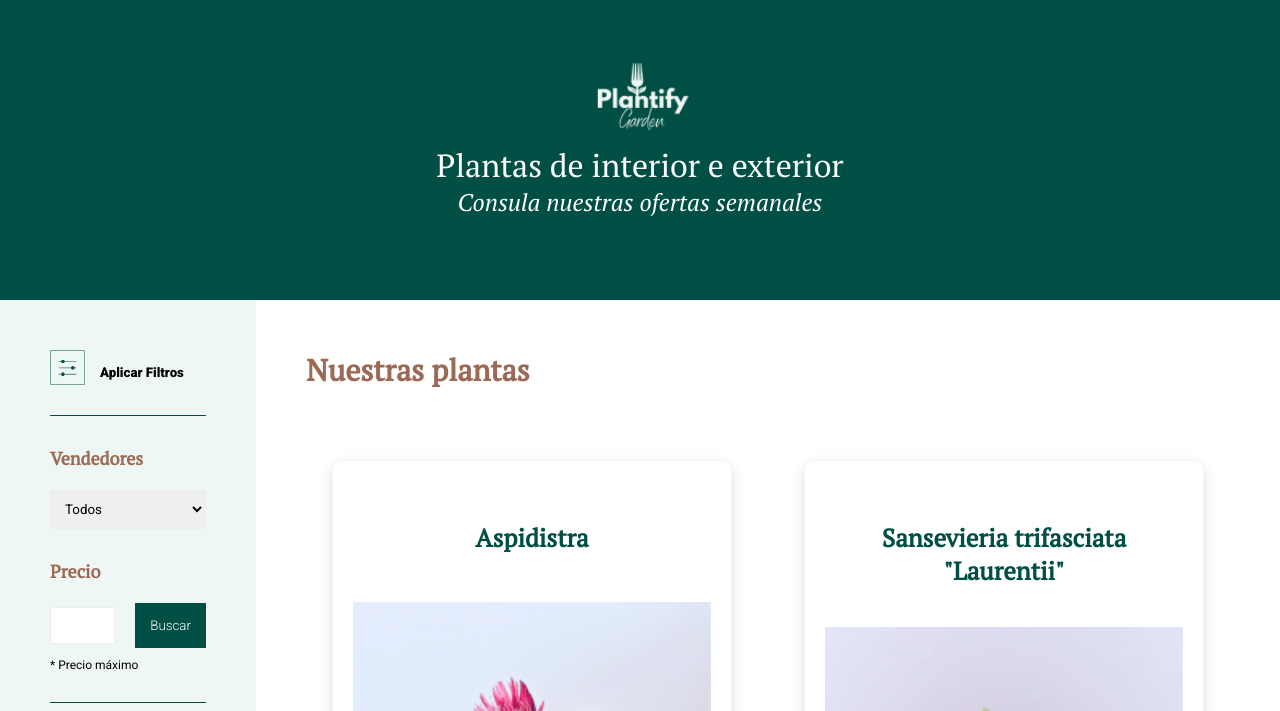
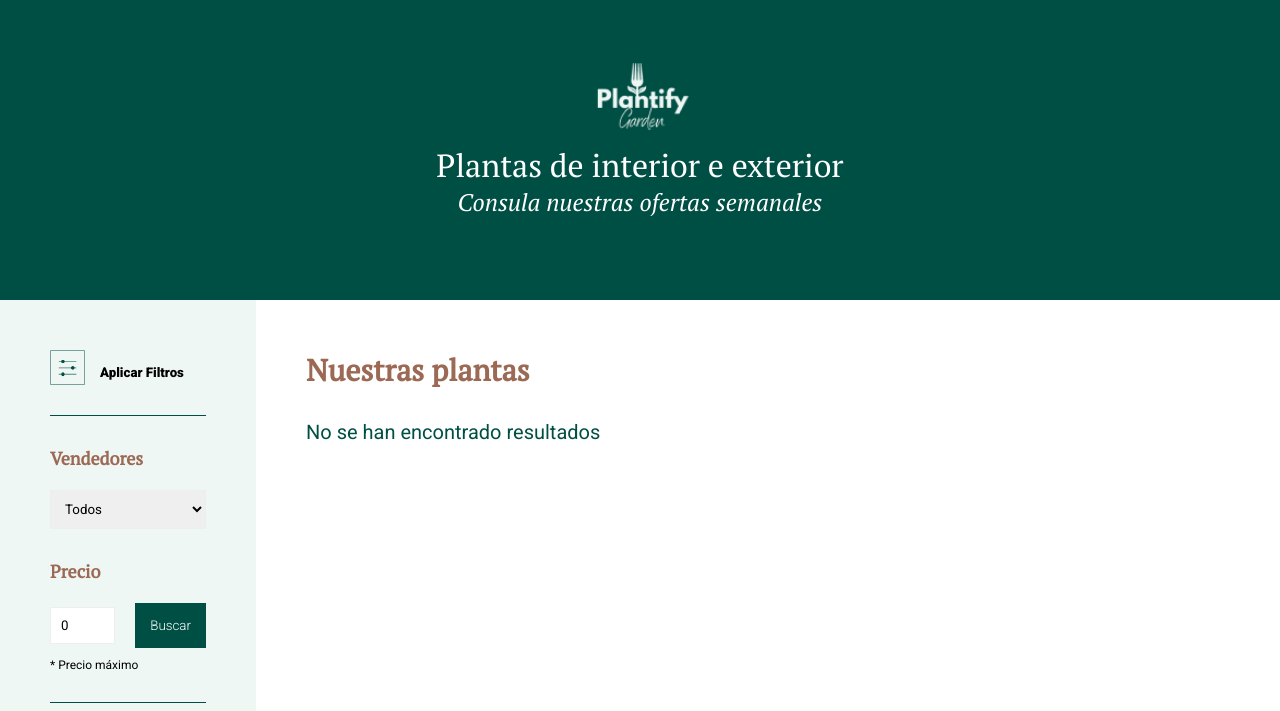
Before and after one commit to Miterracita/Curso-Rock-The-Code, a plain HTML site: page Proyecto 2 - TiendaOnline/index.html in a window 1280 px wide. Both pictures are taken after a click on the button "Buscar". Shown: the top 711 px of the page. Drawn offline with Linux system fonts and the light colour scheme.

Commit message:
ajustes proyecto

```diff
--- a/Proyecto 2 - TiendaOnline/index.html
+++ b/Proyecto 2 - TiendaOnline/index.html
@@ -27,7 +27,7 @@
 
             <p class="filter-title">Precio</p>
             <div class="cont-flex-row">
-                <input type="number" id="precio-max" name="precio" min="2" max="10" />
+                <input type="number" id="precio-max" name="precio" min="2" max="10" value="0"/>
                 <input type="button" id="btn-precio" name="btn-buscar" value="Buscar" class="boton" />
             </div>
             <p class="filter-note line">* Precio máximo</p>
@@ -39,6 +39,7 @@
         </aside>
         <section class="products" id="products">
             <h3>Nuestras plantas</h3>
+            <div id="contMensaje"></div>
         </section>
     </main>
     <footer>
--- a/Proyecto 2 - TiendaOnline/index.js
+++ b/Proyecto 2 - TiendaOnline/index.js
@@ -245,20 +245,62 @@
         }
       }
 
-      //aplicar filtro precio
-      let priceButton = document.getElementById('btn-precio');
+      //aplicar filtro precio, BOTÓN BUSCAR
+      let searchButton = document.getElementById('btn-precio');
+      let priceFilter = document.getElementById('precio-max');
 
-      priceButton.addEventListener('click', function() {
 
-        let priceFilter = document.getElementById('precio-max');
-        let priceFilterValue = priceFilter.value;
+        searchButton.addEventListener('click', function() {
 
-        priceFilterValue > 0 ? PrintPriceProducts(products, priceFilterValue) : alert("no has indicado ningún precio");
-      });
+          let priceFilterValue = priceFilter.value;
+
+          // Calcular el valor mínimo del filtro de precio
+          function calcularValorMinimoPrecio(products) {
+            let valorMinimo = Number.MAX_SAFE_INTEGER;
+
+            for (let i = 0; i < products.length; i++) {
+              if (products[i].price < valorMinimo) {
+                valorMinimo = products[i].price;
+              }
+            }
+
+            return valorMinimo;
+          }
+
+          // Uso de la función
+          let valorMinimoPrecio = calcularValorMinimoPrecio(products);
+
+          // Ahora puedes establecer el valor mínimo en el filtro de precio
+          priceFilter.min = valorMinimoPrecio;
+
+
+          //Creamos mensaje de error
+          let mensaje = document.createElement('p');
+          mensaje.classList.add("subtitle");
+          let textP = document.createTextNode('No se han encontrado resultados');
+          mensaje.appendChild(textP);
+
+          let contMensaje = document.getElementById('contMensaje');
+
+            // Limpiar mensajes anteriores
+            //contMensaje.innerHTML = '';
+
+          if(priceFilterValue <= valorMinimoPrecio){
+
+            contMensaje.appendChild(mensaje);
+            ulToDelete.innerHTML = '';
+
+          } else {
+            PrintPriceProducts(products, priceFilterValue);
+          }
+
+        });
+
+      const ulToDelete = document.getElementById('ulSellers');
 
       function PrintPriceProducts (products, priceFilterValue) {
 
-        const ulToDelete = document.getElementById('ulSellers');
+
         //eliminar todo lo pintado anteriormente
         ulToDelete.innerHTML = '';
 
@@ -322,12 +364,17 @@
       }
 
 
-      //limpiar filtros
+      //LIMPIAR FILTROS
       let limpiarFiltros = document.getElementById('btn-limpiar-filtro');
 
       limpiarFiltros.addEventListener('click', function() {
 
         PrintAllProducts (products);
+        selectElement.value = "todos";
+        priceFilter.value = "0";
+        //contMensaje.removeChild(mensaje);
+        contMensaje.innerHTML = '';
+
       });
 
       function PrintAllProducts (products){
--- a/Proyecto 2 - TiendaOnline/styles.css
+++ b/Proyecto 2 - TiendaOnline/styles.css
@@ -46,6 +46,12 @@ h4 {
 
 h5 {
     margin-bottom: 20px;
+}
+
+.subtitle{
+    color: var(--primary-color);
+    font-size: 20px;
+    margin: 30px 0;
 }
 
 header {
```
